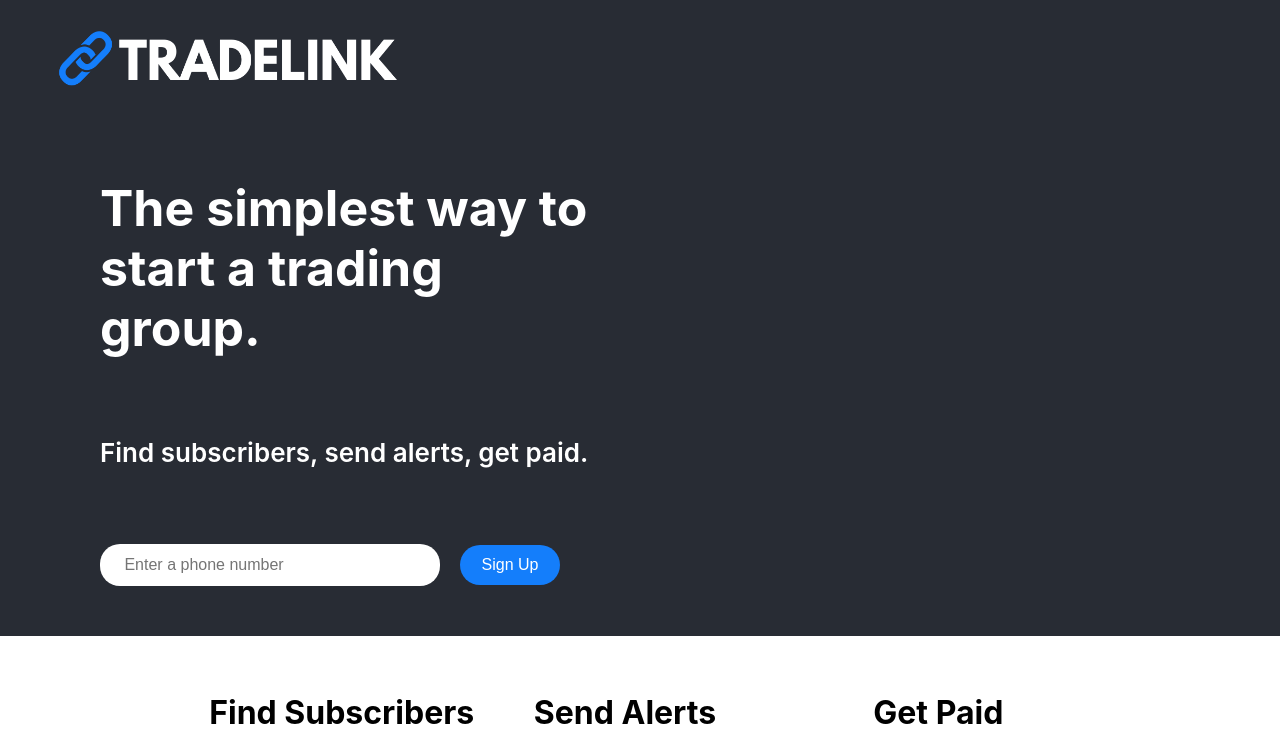
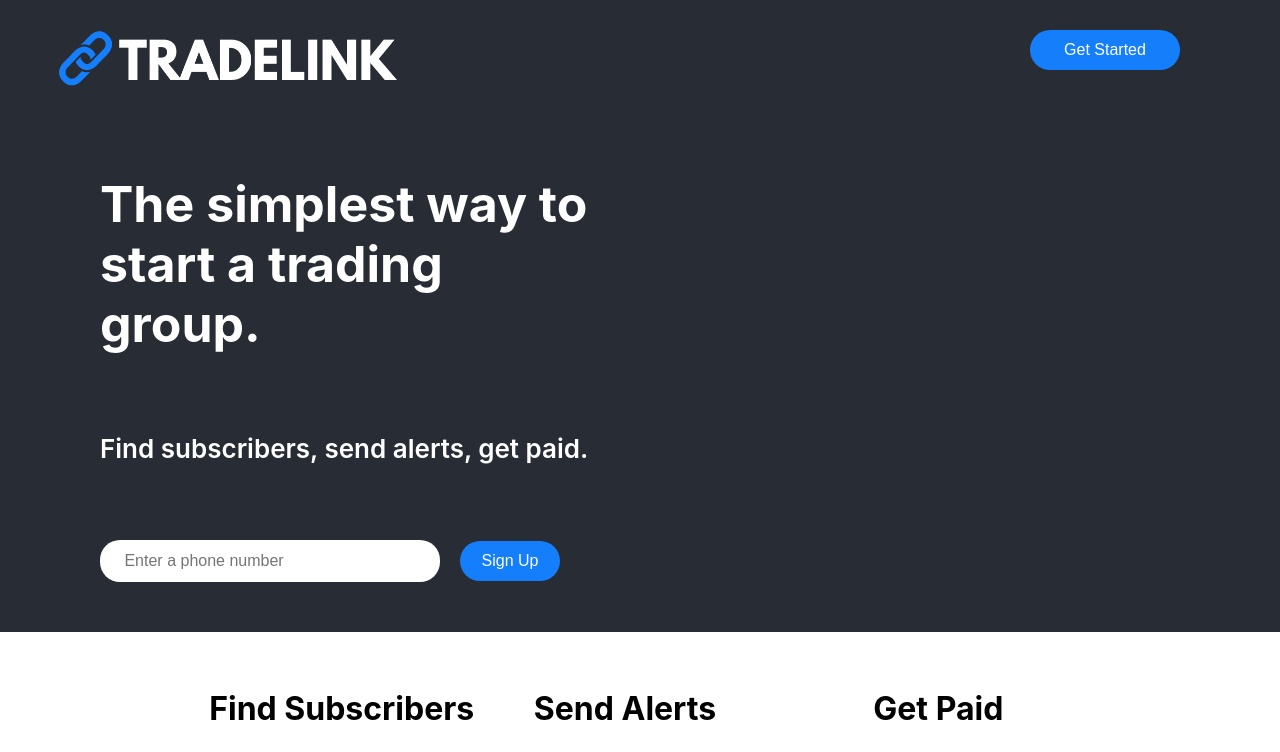
Before and after one commit to therobertc/tradelink-web, a React (Create React App) app: page / in a window 1280 px wide. Shown: the top 752 px of the page. Built offline with nearby package versions, Linux system fonts and the light colour scheme.

Commit message:
added get started button

```diff
--- a/public/index.html
+++ b/public/index.html
@@ -6,10 +6,10 @@
     <meta name="viewport" content="width=device-width, initial-scale=1" />
     <meta name="theme-color" content="#000000" />
     <meta
-      name="description"
+      name="TRADELINK"
       content="Start a trading group"
     />
-    <link rel="apple-touch-icon" href="logo192.png" />
+    <link rel="apple-touch-icon" href="icon.png" />
     <!--
       manifest.json provides metadata used when your web app is installed on a
       user's mobile device or desktop. See https://developers.google.com/web/fundamentals/web-app-manifest/
--- a/src/App.js
+++ b/src/App.js
@@ -16,11 +16,16 @@ function App() {
 
     <div className="App" >
 
-      <div className='Top-bar'>
+      <div style={{ display: 'flex', flex: 2, flexDirection: 'row', justifyContent: 'space-between'}} className='Top-bar' >
 
 
 
         <img src={tradelinklogo} className="tradelink-logo" alt="tradelink logo" />
+
+        <input style={{ color: '#fff', fontWeight: '500', borderRadius: 20, height: 40, width: 150, marginLeft: '20px', fontSize: 16,
+         backgroundColor: '#147efb', borderWidth: 0, marginRight: 100, textAlign: 'center',
+          alignItems: 'center', marginTop: 30, }} type="submit" value="Get Started"/>
+
 
       </div>
 
```
Also changed, not shown: public/icon.png (added).
